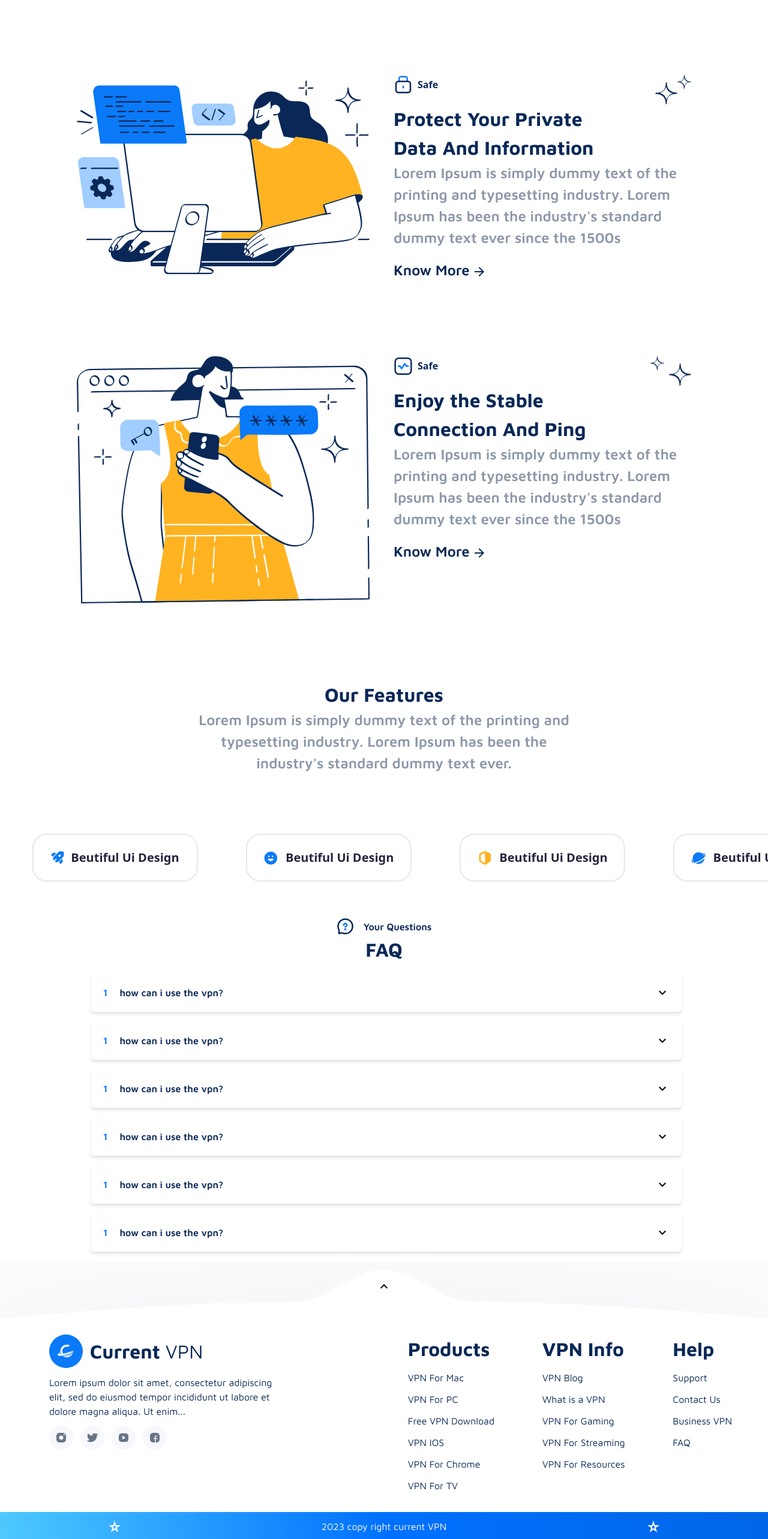
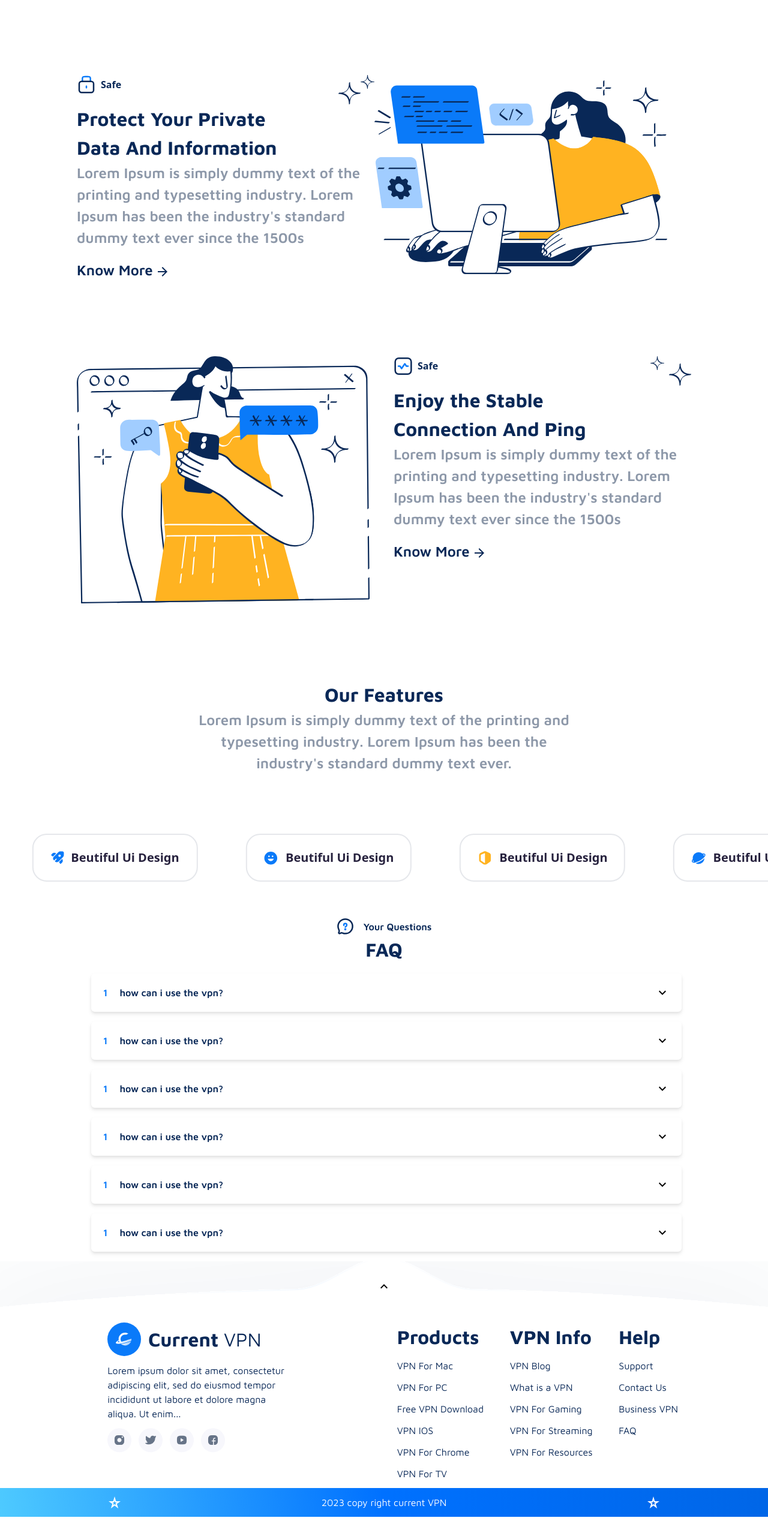
Before and after one commit to Abdullah-146/Vpn, a React (Vite) app: page / in a window 1280 px wide. Shown: the part 1240-3806 px from the top of the page at 60% size. After the commit the page ends 3769 px from the top, so only its background shows below. Built offline with nearby package versions, Linux system fonts and the light colour scheme.

Commit message:
Suleman: Push

```diff
--- a/src/Components/Card.jsx
+++ b/src/Components/Card.jsx
@@ -14,12 +14,12 @@ function Card({
     <div
       className={`flex justify-between md:my-32 ${
         reverse ? "md:flex-row-reverse" : ""
-      }  flex-col lg:flex-row   container    `}
+      }  flex-col md:flex-row   container    `}
     >
       <img
         src={SVG}
         alt="computer guy"
-        className="mr-0 lg:mr-10 mb-4 lg:mb-0"
+        className="mr-0 md:mr-10 mb-4 md:mb-0"
       />
       <div className="flex flex-col text-start  w-full  ">
         <div className="flex justify-between    ">
--- a/src/Components/Footer.jsx
+++ b/src/Components/Footer.jsx
@@ -9,11 +9,11 @@ import StarPurple500Icon from "@mui/icons-material/StarPurple500";
 
 const Footer = () => {
   return (
-    <div className="flex-1 flex flex-col bg-Footer object-fill bg-no-repeat bg-center space-y-3 ">
+    <div className="flex-1 flex flex-col bg-Footer object-fill bg-no-repeat bg-center space-y-3">
       <div className="self-center relative top-7">
         <KeyboardArrowUpIcon />
       </div>
-      <div className="flex flex-col md:flex-row justify-around p-5 relative top-16 ">
+      <div className="flex flex-col md:flex-row justify-around container relative top-16 ">
         <div className="flex-1 flex flex-col ">
           <div className="w-[80%] self-center space-y-3">
             <div className="flex flex-row items-center space-x-3">
--- a/src/Pages/Home.jsx
+++ b/src/Pages/Home.jsx
@@ -40,9 +40,7 @@ function Home() {
         icon={stable}
       />
       <TextComponent />
-
       <Slider />
-
       <FaqBox />
       <Footer />
     </div>
--- a/src/index.css
+++ b/src/index.css
@@ -4,7 +4,7 @@
 
 @layer utilities {
   .container {
-    @apply mx-auto lg:px-32 px-2;
+    @apply mx-auto md:px-20 lg:px-32 px-2;
     max-width: 100%;
   }
 }
```
